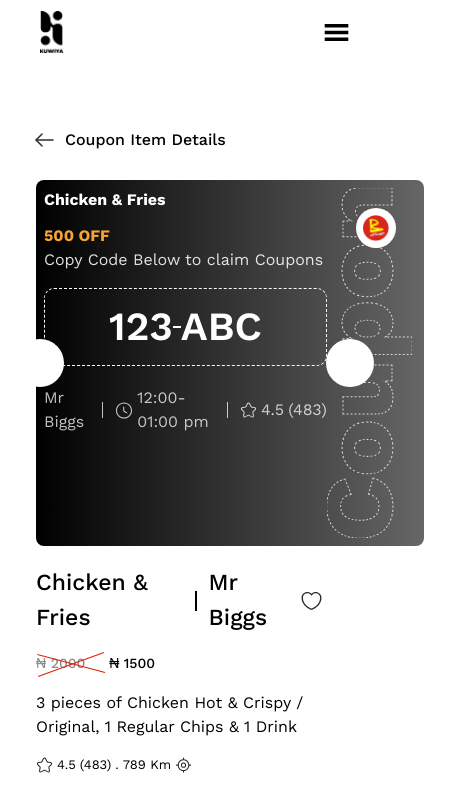
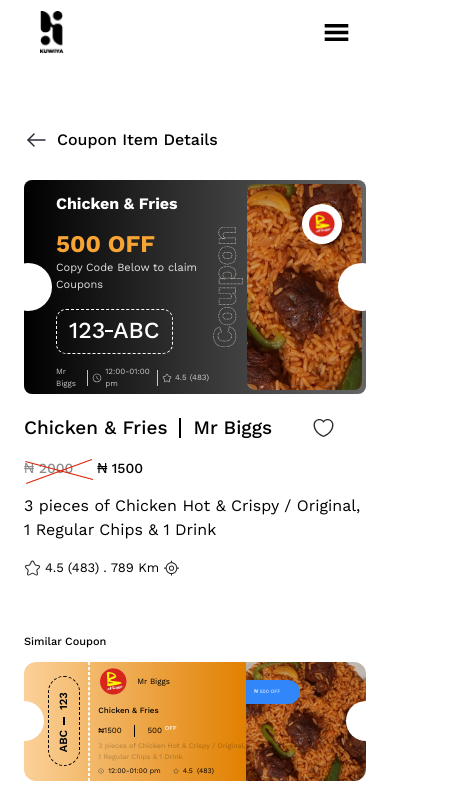
Before and after one commit to kuwiya/kuwiya_frontend, a React (Vite) app: page /coupon/1 in a window 390 px wide. Shown: the top 803 px of the page, 449 px wide, since content can reach past the window. Built offline with nearby package versions, Linux system fonts and the light colour scheme; data requests are answered from the project's data file.

Commit message:
Implementation of details coupon page for desktop, tablet and mobile screen devices.

```diff
--- a/src/assets/icons/CouponText.jsx
+++ b/src/assets/icons/CouponText.jsx
@@ -1,10 +1,10 @@
 import React from "react";
 
-const CouponText = () => {
+const CouponText = ({ width, height }) => {
   return (
     <svg
-      width="85"
-      height="350"
+      width={width || "85"}
+      height={height || "350"}
       viewBox="0 0 85 350"
       fill="none"
       xmlns="http://www.w3.org/2000/svg"
--- a/src/components/coupons-filtering/CouponsFiltering.jsx
+++ b/src/components/coupons-filtering/CouponsFiltering.jsx
@@ -6,7 +6,7 @@
 const CouponsFiltering = ({ restName }) => {
   const [currentPage, setCurrentPage] = useState(1);
 
-  const couponsPerPage = 4;
+  const couponsPerPage = screen.width < 768 ? 2 : 4;
 
   const { isLoading, data, isError, error } = useCouponsMarketplaceData();
 
@@ -36,8 +36,8 @@
   const currentCoupons = coupons.slice(firstCouponIndex, lastCouponIndex);
 
   return (
-    <section className="px-10 my-16 mb-20 space-y-5">
-      <div className="grid lg:grid-cols-2 gap-6">
+    <section className="my-16 mb-20 space-y-5">
+      <div className="grid md:grid-cols-2 gap-6">
         {currentCoupons.map((detail) => (
           <CouponCard key={detail.id} detail={detail} />
         ))}
--- a/src/components/ui/coupon-card/index.jsx
+++ b/src/components/ui/coupon-card/index.jsx
@@ -8,15 +8,21 @@
       <div className="w-10 h-10 rounded-full bg-white absolute top-[50%] -left-5 -translate-y-[50%]"></div>
       <div className="flex">
         <div
-          style={{ background: claim && '#000' }}
-          className={`flex-[70%] flex gap-4 items-center rounded-l-xl ${
+          style={{ background: claim && "#000" }}
+          className={` flex ${
+            detail && "lg:flex-[70%] flex-[65%] gap-2 lg:gap-4"
+          } items-center rounded-l-xl ${
             !claim
               ? "bg-gradient-to-r from-[#FBD199] from-[0%] to-[#E18000] to-[100%] text-black"
-              : "text-primary"
+              : "text-primary flex-[70%] gap-4"
           } `}
         >
           <div
-            className={`ml-10 text-2xl font-semibold text-[#000000] flex flex-col gap-2 justify-between items-center border-[1.5px] border-dashed border-[#000000] rounded-xl py-4`}
+            className={`lg:ml-8 ml-6 text-2xl ${
+              detail && "lg:text-xl text-[11px]"
+            } font-semibold text-[#000000] flex flex-col gap-0 lg:gap-2 justify-between items-center border-[1.5px] border-dashed border-[#000000] lg:rounded-xl ${
+              detail && "rounded-2xl p-1 lg:py-5"
+            } py-2`}
           >
             <h1
               className={`-rotate-90 ${claim ? "text-primary" : "text-black"}`}
@@ -33,53 +39,85 @@
             </h1>
           </div>
           <span className="h-full border-[1px] border-white border-dashed"></span>
-          <div className="p-5 space-y-2">
+          <div
+            className={`p-5 ${detail && "lg:py-5 md:py-3 py-1 px-0"} space-y-2`}
+          >
             <p className=" flex gap-2 items-center">
               <img src={detail.restLogo} alt="" />{" "}
-              <span>{detail.restName}</span>
+              <span className="lg:text-[13px] md:text-[10px] text-[8px] font-normal">
+                {detail.restName}
+              </span>
             </p>
-            <h2 className="text-xl font-medium">{detail.mealName}</h2>
+            <h2 className="lg:text-base md:text-[11px] text-[8px] font-medium">
+              {detail.mealName}
+            </h2>
             <div className="space-y-1">
               <div className="flex gap-3 items-center">
-                <p className="">₦{detail.originalPrice}</p>
+                <p className="text-[8px] lg:text-[13px]">
+                  ₦{detail.originalPrice}
+                </p>
                 <p
                   className={`${
-                    claim ? "bg-primary" : "bg-[#000000]"
-                  } h-5 w-[0.1rem]`}
+                    claim ? "bg-primary h-5 w-[0.1rem]" : "bg-[#000000]"
+                  } ${detail && "h-3 w-[0.1rem]"}`}
                 ></p>
-                <p className="">
+                <p className="text-[8px] lg:text-[13px]">
                   {detail.priceOff}{" "}
-                  <sup className="text-[9px] font-medium text-white uppercase">
+                  <sup className="lg:text-[8px] text-[6px] font-medium text-white uppercase">
                     off
                   </sup>
                 </p>
               </div>
-              {/* <p
+              <p
                 className={`${
                   claim ? "text-primary" : "text-[#00000038]"
-                } font-medium`}
+                } font-medium ${detail && "lg:text-[13px] text-[7px]"}`}
               >
                 {detail.mealInfo}
-              </p> */}
+              </p>
               <div className="flex gap-3 items-center">
                 <p className="flex gap-1 items-center justify-between">
-                  <span>
+                  <span className="hidden lg:block">
                     <Clock fillColor={`${claim ? "#ffffff" : "#292D32"}`} />
                   </span>
-                  <span>{detail.duration}</span>
+                  <span className="lg:hidden">
+                    <Clock
+                      fillColor={`${claim ? "#ffffff" : "#292D32"}`}
+                      width={6}
+                      height={6}
+                    />
+                  </span>
+                  <span className="lg:text-[13px] text-[7px]">
+                    {detail.duration}
+                  </span>
                 </p>
                 <p className="flex gap-1 items-center">
-                  <span>
+                  <span className="hidden lg:block">
                     <Star fillColor={`${claim ? "#ffffff" : "#292D32"}`} />
                   </span>
-                  <span>{detail.rating}</span>
-                  <span>({detail.rating_count})</span>
+                  <span className="lg:hidden">
+                    <Star
+                      fillColor={`${claim ? "#ffffff" : "#292D32"}`}
+                      width={6}
+                      height={6}
+                    />
+                  </span>
+                  <span className="lg:text-[13px] text-[7px]">
+                    {detail.rating}
+                  </span>
+                  <span className="lg:text-[13px] text-[7px]">
+                    ({detail.rating_count})
+                  </span>
                 </p>
               </div>
             </div>
           </div>
         </div>
-        <div className="flex-[30%] relative">
+        <div
+          className={`${claim && "flex-[30%]"} ${
+            detail && "lg:flex-[30%] flex-[35%]"
+          } relative`}
+        >
           <img
             src={detail.mealImage}
             className="rounded-r-xl h-full object-cover"
@@ -87,8 +125,10 @@
           />
           <span
             className={`absolute top-[10px] left-0 ${
+              detail && "lg:text-[13px] text-[5px]"
+            } ${
               claim ? "bg-[#000000]" : "bg-[#3187FA]"
-            } text-white w-fit p-3 pr-8 rounded-r-2xl mt-2 uppercase`}
+            } text-white w-fit lg:p-3 p-2 lg:pr-8 pr-5 rounded-r-2xl mt-2 uppercase`}
           >
             {!claim && "₦"} {detail.priceOff}
             {claim && "%"} off
--- a/src/components/ui/footer_section/_components/bottom_footer/index.jsx
+++ b/src/components/ui/footer_section/_components/bottom_footer/index.jsx
@@ -5,7 +5,7 @@
 
 const BottomFooter = () => {
   return (
-    <div className="text-primary font-work-sans mb-44 mt-10 md:mb-0 lg:px-20">
+    <div className="text-primary font-work-sans mt-10 lg:px-20">
       <div className="flex flex-col items-center gap-6">
         <div className="flex items-center gap-3">
           <Link
--- a/src/pages/add-restaurant/index.jsx
+++ b/src/pages/add-restaurant/index.jsx
@@ -161,7 +161,7 @@
                       subscriptionPlanIndex === index
                         ? "bg-[#F8A434]"
                         : "bg-[#FDFCFB]"
-                    } text-black font-work-sans flex flex-col gap-8 items-center"`}
+                    } text-black font-work-sans flex flex-col gap-8 items-center text-center`}
                     onClick={() => handleSubscriptionPlan(index)}
                   >
                     <h2 className="lg:text-2xl md:text-xl text-lg font-semibold">
--- a/src/pages/details-coupon-page/index.jsx
+++ b/src/pages/details-coupon-page/index.jsx
@@ -30,8 +30,8 @@
   return (
     <>
       <Navbar scrolling />
-      <main className="mt-32 font-work-sans text-[#000000] lg:px-32">
-        <section className="px-8">
+      <main className="mt-32 font-work-sans text-[#000000] lg:px-[136px] md:px-16 px-6">
+        <section className="">
           <div className="flex gap-2 items-center font-medium lg:text-[23px]">
             <Link to="/marketplace">
               <ArrowLeft fillColor={"#000000"} />
@@ -40,22 +40,22 @@
           </div>
         </section>
 
-        <section className="py-7 space-y-5 px-9">
+        <section className="py-7 space-y-5">
           <div className="flex relative">
             <div className="w-12 h-12 rounded-full bg-white absolute top-[50%] -left-5 -translate-y-[50%]"></div>
-            <div className="flex bg-gradient-to-r from-[#000000] from-[0%] to-[#666666] to-[100%] rounded-lg p-2">
-              <div className="flex-[55%] lg:pt-12 lg:pb-6 lg:pl-16 text-[#000000]">
-                <h1 className="lg:text-5xl font-bold text-white">
+            <div className="flex bg-gradient-to-r from-[#000000] from-[0%] to-[#666666] to-[100%] rounded-lg p-1 md:p-2">
+              <div className="flex-1 md:flex-[55%] lg:pt-12 md:pt-8 pt-2 md:pb-6 lg:pl-16 md:pl-10 pl-7 text-[#000000]">
+                <h1 className="lg:text-5xl md:text-[40px] font-bold text-white">
                   {coupon.mealName}
                 </h1>
-                <h1 className="lg:text-8xl font-bold text-darkyellow mt-3">
+                <h1 className="lg:text-8xl md:text-[64px] text-2xl font-bold text-darkyellow mt-3">
                   {coupon.priceOff} OFF
                 </h1>
-                <p className="lg:text-[28px] font-normal text-[#FFFFFFDE]">
+                <p className="lg:text-[28px] md:text-[19px] text-[11px] font-normal text-[#FFFFFFDE] md:mt-4 lg:mt-0">
                   Copy Code Below to claim Coupons
                 </p>
                 {isCopied && (
-                  <p className="text-green-600 font-medium text-xl">
+                  <p className="text-green-600 font-medium md:text-xl text-[11px]">
                     Coupon Code Copied!
                   </p>
                 )}
@@ -69,34 +69,46 @@
                       setIsCopied(false);
                     }, 4000);
                   }}
-                  className="w-fit border-[1px] group flex items-center cursor-pointer hover:text-darkyellow hover:border-darkyellow border-white mt-4 rounded-[10px] px-16 py-2 border-dashed text-white font-semibold text-[40px]"
+                  className="w-fit border-[1px] group flex items-center cursor-pointer hover:text-darkyellow hover:border-darkyellow border-white mt-4 rounded-[10px] lg:px-16 md:px-8 px-3 py-1 md:py-2 border-dashed text-white md:font-semibold font-medium lg:text-[40px] md:text-[30px] text-[23px]"
                 >
                   <h1 className="">{coupon.couponNum}</h1>
                   <span className="bg-[#FFFFFF] h-0.5 w-2 group-hover:bg-darkyellow"></span>
                   <h1 className="">{coupon.couponCode}</h1>
                 </div>
-                <div className="flex gap-3 items-center mt-5 lg:text-base font-normal text-[#FFFFFFBF]">
+                <div className="flex gap-1 md:gap-3 items-center mt-3 md:mt-5 lg:text-base md:text-sm text-[8px] font-normal text-[#FFFFFFBF]">
                   <p>{coupon.restName}</p>
-                  <span className="h-4 w-0.5 bg-[#FFFFFFBF]"></span>
-                  <p className="flex gap-1 items-center justify-between">
-                    <span>
+                  <span className="h-4 w-[1px] bg-[#FFFFFFBF]"></span>
+                  <p className="flex gap-[3px] items-center justify-between">
+                    <span className="hidden md:block">
                       <Clock fillColor={"#FFFFFFBF"} />
+                    </span>
+                    <span className="md:hidden">
+                      <Clock fillColor={"#FFFFFFBF"} width={10} height={10} />
                     </span>
                     <span>{coupon.duration}</span>
                   </p>
-                  <span className="h-4 w-0.5 bg-[#FFFFFFBF]"></span>
-                  <p className="flex gap-1 items-center">
-                    <span>
+                  <span className="h-4 w-[1px] bg-[#FFFFFFBF]"></span>
+                  <p className="flex gap-[3px] items-center">
+                    <span className="hidden md:block">
                       <Star fillColor={"#FFFFFFBF"} />
+                    </span>
+                    <span className="md:hidden">
+                      <Star fillColor={"#FFFFFFBF"} width={10} height={10} />
                     </span>
                     <span>{coupon.rating}</span>
                     <span>({coupon.rating_count})</span>
                   </p>
                 </div>
               </div>
-              <div className="flex-[45%] flex gap-1 items-center">
-                <div>
+              <div className="flex-1 md:flex-[45%] flex md:gap-1 items-center">
+                <div className="hidden lg:block">
                   <CouponText />
+                </div>
+                <div className="hidden md:block lg:hidden">
+                  <CouponText width={75} height={240} />
+                </div>
+                <div className="md:hidden">
+                  <CouponText width={38.1} height={120} />
                 </div>
                 <div className="relative h-full flex-[70%]">
                   <img
@@ -113,7 +125,7 @@
             <div className="w-12 h-12 rounded-full bg-white absolute top-[50%] -right-5 -translate-y-[50%]"></div>
           </div>
           <div className="space-y-4">
-            <div className="flex gap-3 justify-between items-center text-[23px] font-medium pr-8">
+            <div className="flex gap-3 justify-between items-center text-[19px] md:text-[23px] font-medium pr-8">
               <div className="flex gap-3 items-center">
                 <p>{coupon.mealName}</p>
                 <span className="h-5 w-0.5 bg-black"></span>
@@ -134,9 +146,9 @@
                 />
               </div>
             </div>
-            <div className="flex items-center gap-6">
+            <div className="flex items-center gap-6 text-sm md:text-base font-medium">
               <div className="relative">
-                <span className="text-sm md:text-base font-medium opacity-45">
+                <span className="opacity-45">
                   ₦ {coupon.originalPrice + coupon.priceOff}
                 </span>{" "}
                 <div className="absolute top-3 left-0">
@@ -144,13 +156,9 @@
                   <p className="-rotate-[19.98deg] border-b-[1px] border-[#DE1F05] border-solid w-[70.23px]"></p>
                 </div>
               </div>
-              <span className="text-sm md:text-base font-medium">
-                ₦ {coupon.originalPrice}
-              </span>
+              <span className="">₦ {coupon.originalPrice}</span>
             </div>
-            <p className="lg:text-base font-normal lg:pr-24">
-              {coupon.mealInfo}
-            </p>
+            <p className="text-base font-normal lg:pr-24">{coupon.mealInfo}</p>
             <p className="flex gap-1 items-center text-[13px] font-normal">
               <span>
                 <Star />
@@ -166,7 +174,9 @@
         </section>
 
         <section className="space-y-3 mt-7 mb-24">
-          <p className="font-normal lg:text-[19px] pl-9">Similar Coupon</p>
+          <p className="font-medium lg:text-[19px] text-[11px]">
+            Similar Coupon
+          </p>
           <CouponsFiltering restName={coupon.restName} />
         </section>
       </main>
--- a/src/pages/marketplace/_components/Clock.jsx
+++ b/src/pages/marketplace/_components/Clock.jsx
@@ -1,10 +1,10 @@
 import React from "react";
 
-const Clock = ({ fillColor }) => {
+const Clock = ({ fillColor, width, height }) => {
   return (
     <svg
-      width="18"
-      height="19"
+      width={width || "18"}
+      height={height || "19"}
       viewBox="0 0 18 19"
       fill="none"
       xmlns="http://www.w3.org/2000/svg"
--- a/src/pages/marketplace/_components/Star.tsx
+++ b/src/pages/marketplace/_components/Star.tsx
@@ -1,10 +1,10 @@
 import React from "react";
 
-const Star = ({ fillColor }) => {
+const Star = ({ fillColor, width, height }) => {
   return (
     <svg
-      width="17"
-      height="18"
+      width={width || "17"}
+      height={height || "18"}
       viewBox="0 0 17 18"
       fill="none"
       xmlns="http://www.w3.org/2000/svg"
```
Also changed, not shown: src/components/user-subscription/index.jsx (+8 -6 lines).
